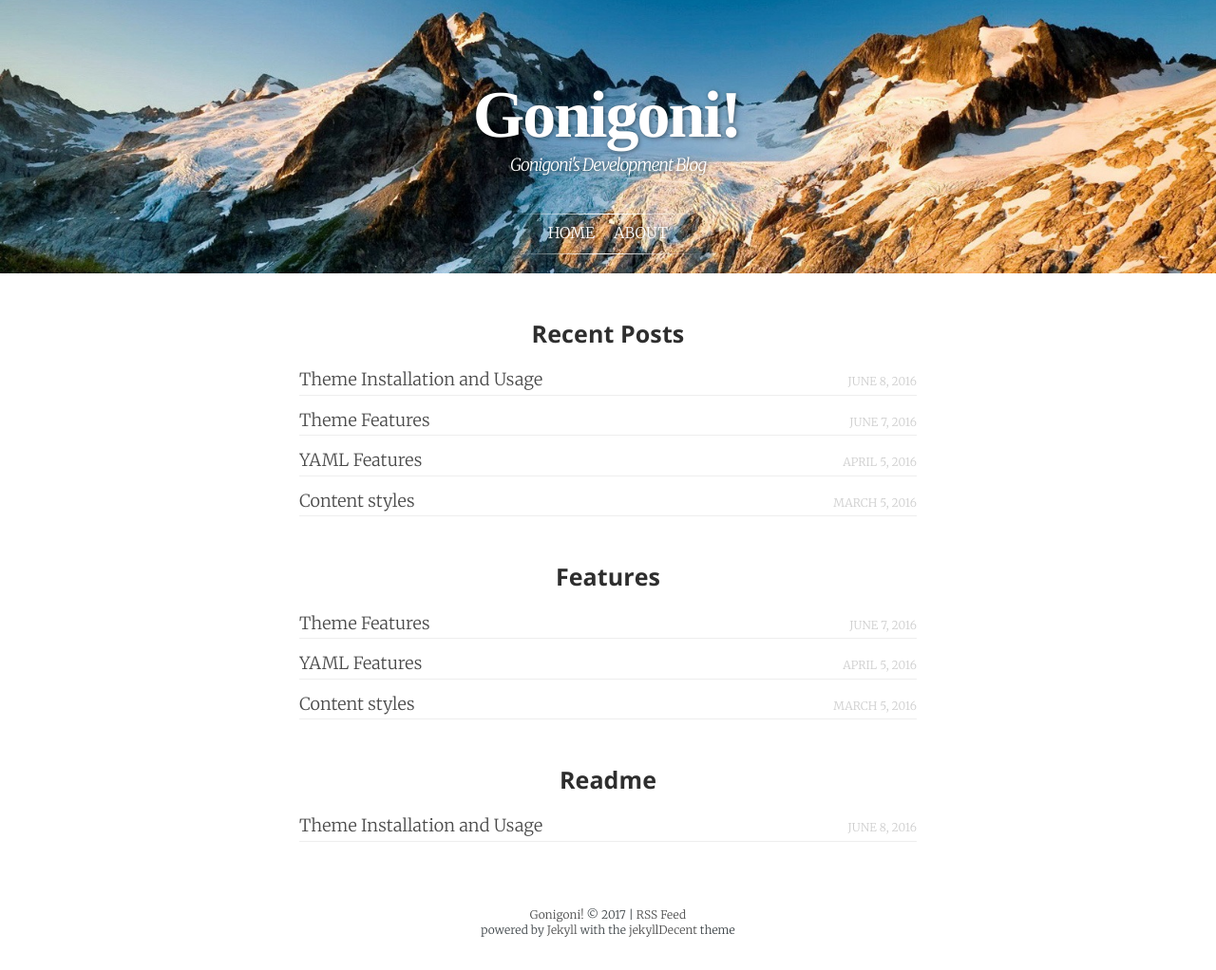
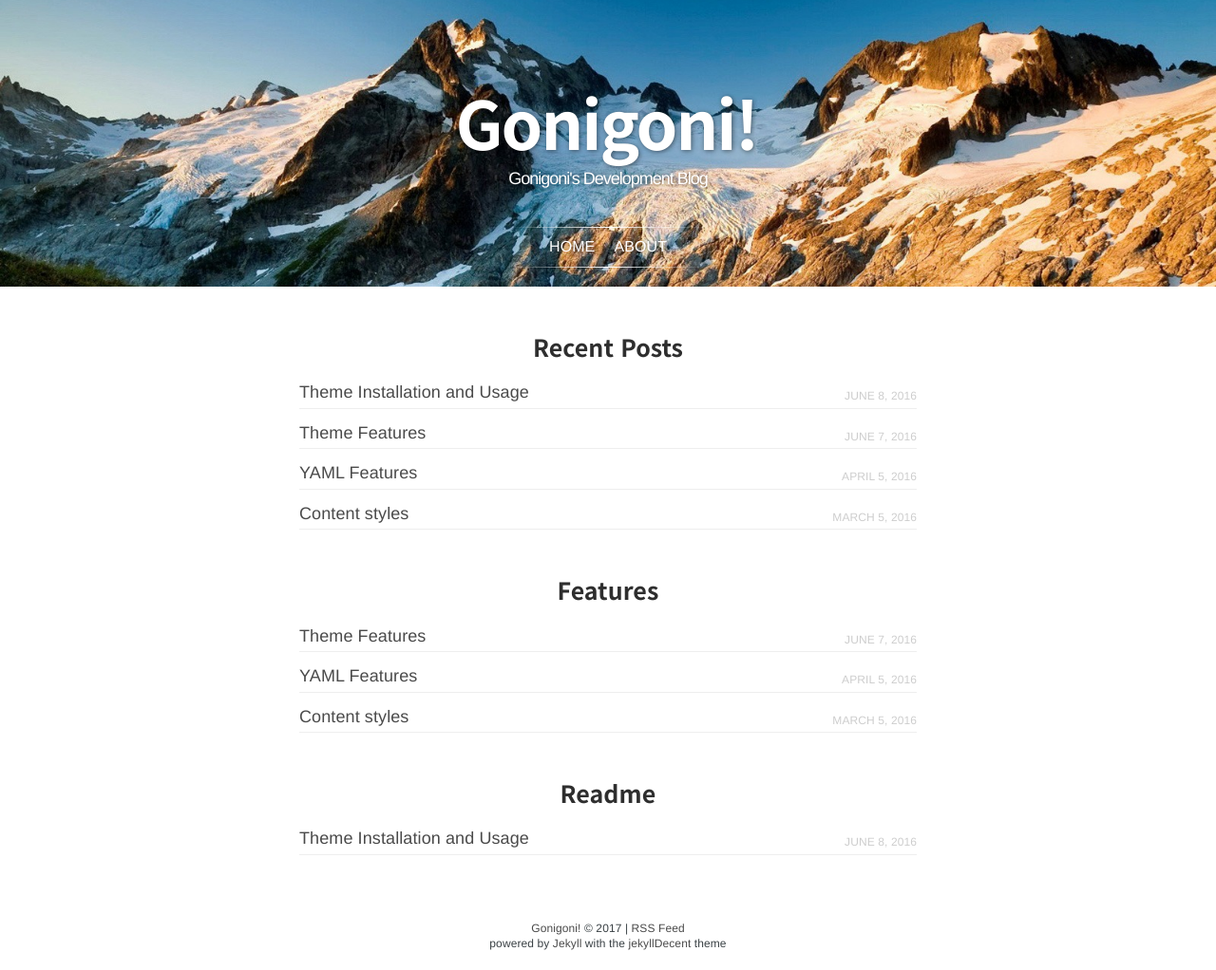
Before and after one commit to rubysoho07/rubysoho07.github.io, a Jekyll site: the page built from index.html, in a window 1280 px wide. Shown: the whole page at 95% size. Built offline with Jekyll 4.4.1, drawn with Linux system fonts in a browser that asks for light colours; some web fonts are replaced.

Commit message:
Change font to Noto Sans KR

```diff
--- a/_sass/general.scss
+++ b/_sass/general.scss
@@ -11,7 +11,7 @@ html {
 body {
     height: 100%;
     max-height: 100%;
-    font-family: 'Merriweather', 'Hiragino Sans GB', 'Microsoft YaHei', 'WenQuanYi Micro Hei', sans-serif;
+    font-family: 'Noto Sans KR Regular', sans-serif;
     letter-spacing: 0.01rem;
     font-size: $size-font-normal;
     line-height: 1.75em;
@@ -39,7 +39,7 @@ h6 {
     color: $color-text-header;
     line-height: 1.15em;
     margin: 0 0 0.7em 0;
-    font-family: 'Open Sans', 'Hiragino Sans GB', 'Microsoft YaHei', 'WenQuanYi Micro Hei', sans-serif;
+    font-family: 'Noto Sans KR', sans-serif;
     text-rendering: geometricPrecision;
 }
 
--- a/_sass/main.scss
+++ b/_sass/main.scss
@@ -1,3 +1,5 @@
+@import url(https://fonts.googleapis.com/earlyaccess/notosanskr.css);
+
 // header
 .main-header {
     margin-bottom: 50px;
@@ -59,10 +61,10 @@
 
     .page-title {
         a {
-            font-family: Mrs Saint Delafield;
+            font-family: 'Noto Sans KR', sans-serif;
             font-size: 70px;
             word-spacing: 15px;
-            line-height: 1.2;
+            line-height: 1.4;
             text-decoration: none;
             text-shadow: 1px 1px 5px rgba($color-black, 0.3);
         }
@@ -71,8 +73,7 @@
     .page-description {
         font-size: 18px;
         font-weight: normal;
-        font-style: italic;
-        font-family: 'Merriweather', 'Hiragino Sans GB', 'Microsoft YaHei', 'WenQuanYi Micro Hei', sans-serif;
+        font-family: 'Noto Sans KR Regular', sans-serif;
         color: rgba($color-text-header, 0.8);
     }
 }
```
